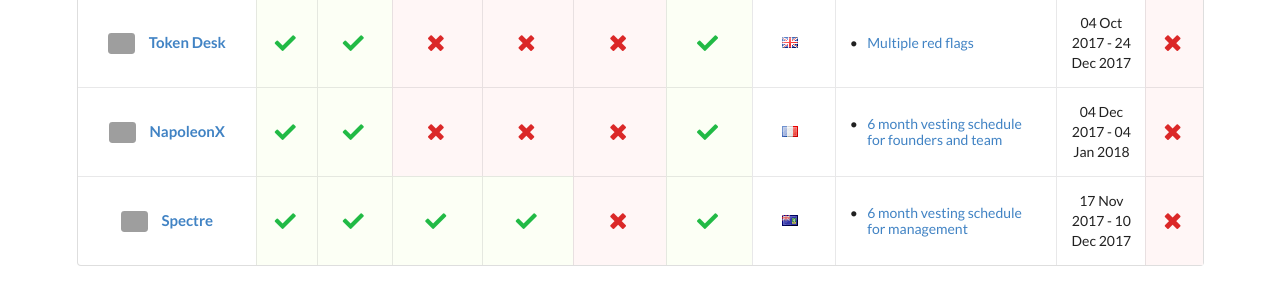
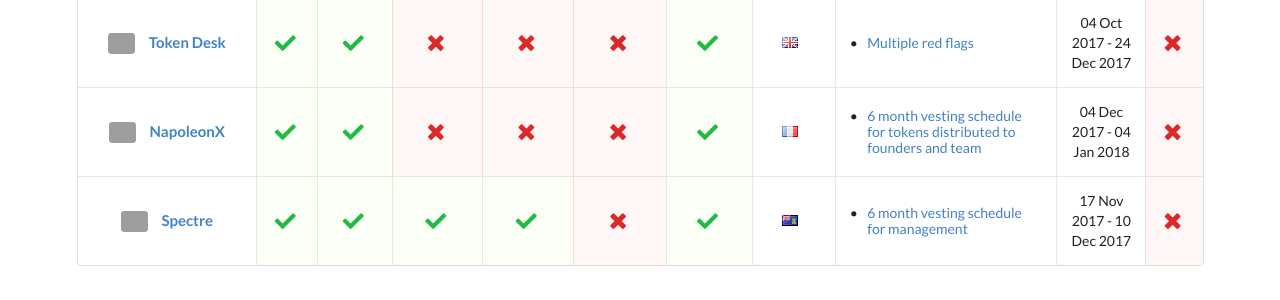
Before and after one commit to ico-check/ico-check, a Jekyll site: the page built from index.md, in a window 1280 px wide. Shown: the part 1059-1359 px from the top of the page. Built offline with Jekyll 4.4.1, drawn with Linux system fonts in a browser that asks for light colours; nearby versions of some CDN libraries; grey boxes are pictures that could not be loaded.

Commit message:
3-napoleonx-ico-check
comment update

```diff
--- a/_data/icos.yml
+++ b/_data/icos.yml
@@ -120,7 +120,7 @@
   have-company: true
   location: France
   comments:
-    - content: 6 month vesting schedule for founders and team
+    - content: 6 month vesting schedule for tokens distributed to founders and team
       url: https://github.com/ico-check/ico-check/issues/3
   ico-start-date: 2017-12-04T00:00:00Z
   ico-end-date: 2018-01-04T00:00:00Z
```
